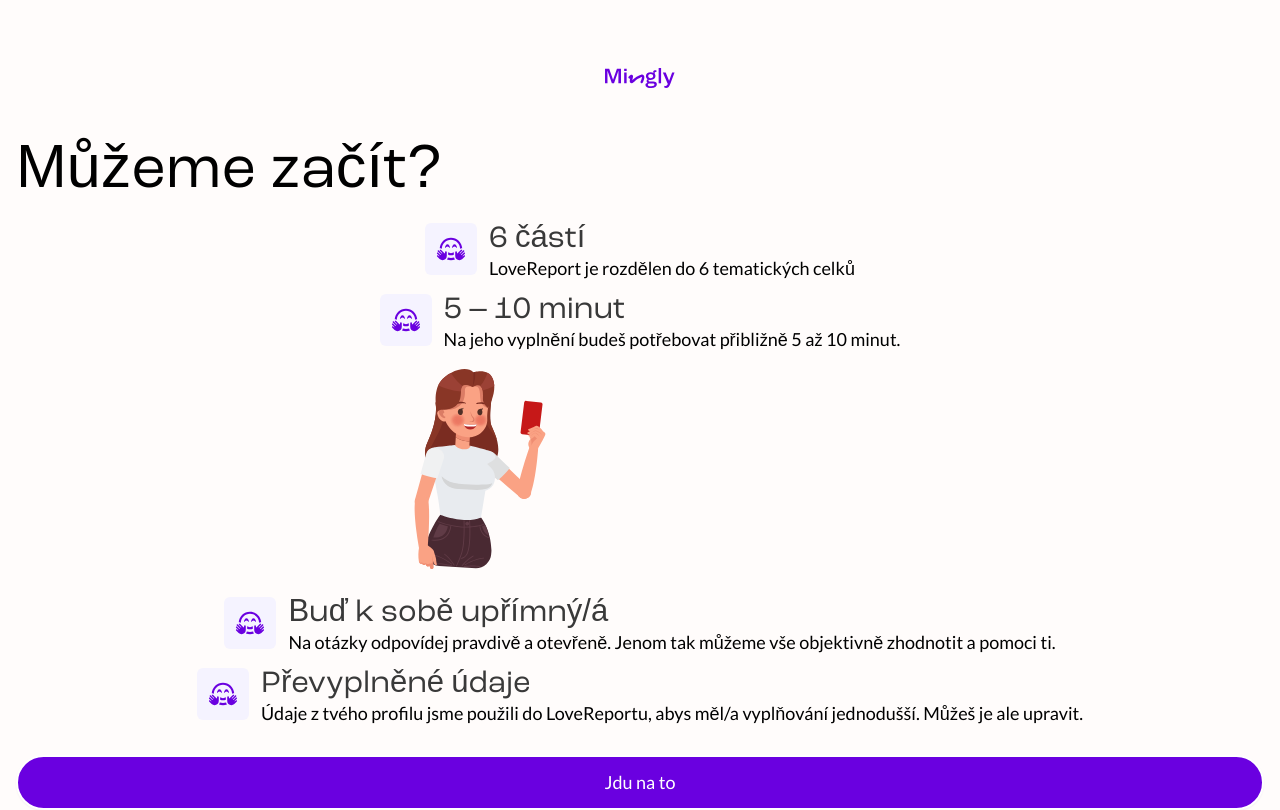
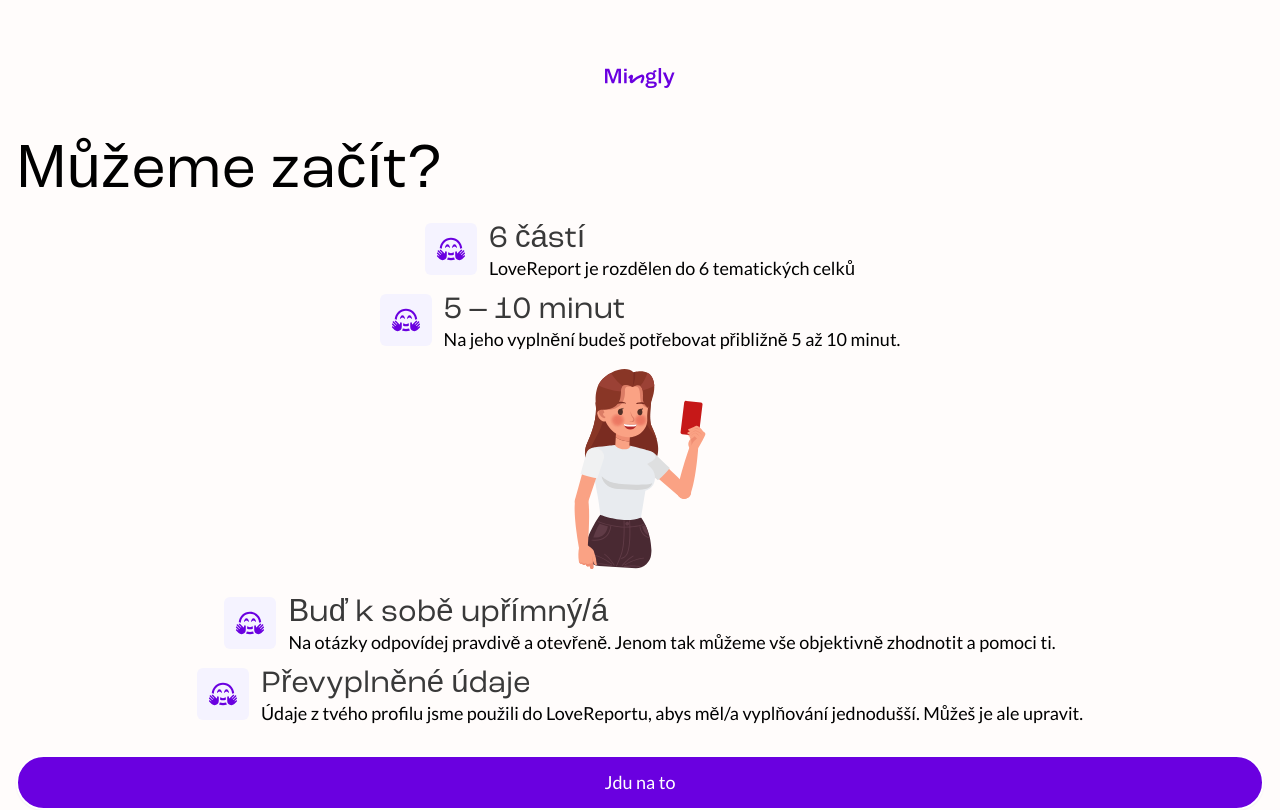
Before and after one commit to cesko-digital/tvoje-laska, a Next.js app: page /lovereport/intro in a window 1280 px wide. Shown: the top 810 px of the page. Built offline with nearby package versions, Linux system fonts and the light colour scheme; no server answers.

Commit message:
Fix some issues

```diff
--- a/src/app/lovereport/intro/page.tsx
+++ b/src/app/lovereport/intro/page.tsx
@@ -60,7 +60,7 @@ const LoveReportIntro = () => {
                     width: "200px",
                     height: "200px",
                   }}
-                  className="my-4"
+                  className="my-4 mx-auto"
                 />
               )}
             </div>
--- a/src/app/lovereport/summary/components/LoveReportInputGroup.tsx
+++ b/src/app/lovereport/summary/components/LoveReportInputGroup.tsx
@@ -91,7 +91,7 @@ const EditView = ({ inputFields, groupIndex, form, onSave, onCancelEdit }: EditV
         .map((e, index) => ({ field: e, originalIndex: index }))
         .filter(e => e.field.group === groupIndex)
         .map(e => (
-          <div key={e.field.id} className="mb-2 mt-2">
+          <div key={e.field.id} className="mb-2 mt-2 flex flex-col gap-4">
             <LoveReportFieldInput
               control={form.control}
               field={e.field}
@@ -102,8 +102,10 @@ const EditView = ({ inputFields, groupIndex, form, onSave, onCancelEdit }: EditV
             <span>{e.field.placeholder}</span>
           </div>
         ))}
-      <span onClick={onCancelEdit}>Zrušit</span>
-      <span onClick={onSave}>Uložit</span>
+      <div className="flex gap-8 mt-4">
+        <span onClick={onCancelEdit}>Zrušit</span>
+        <span onClick={onSave}>Uložit</span>
+      </div>
     </div>
   );
 };
```
